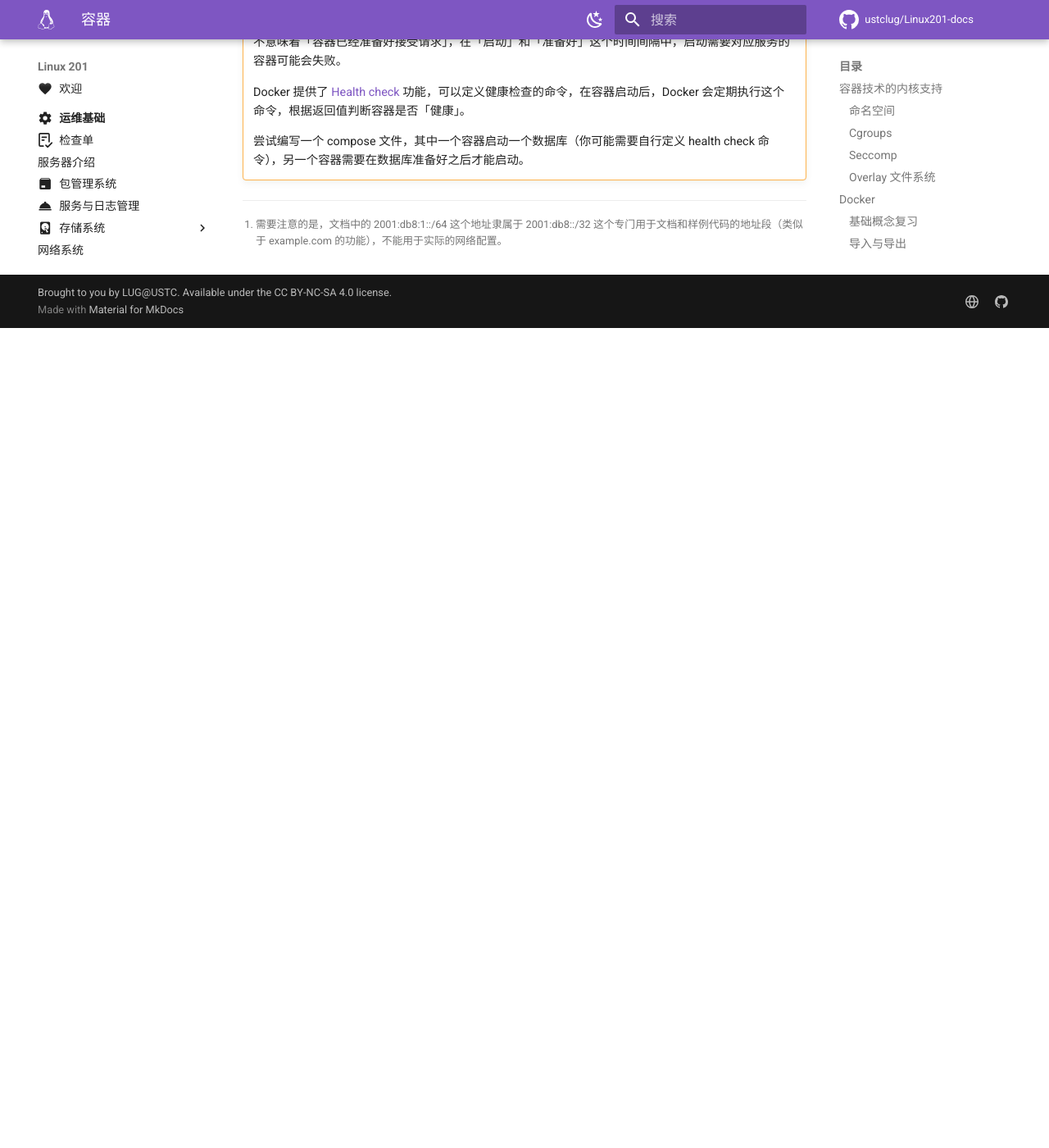
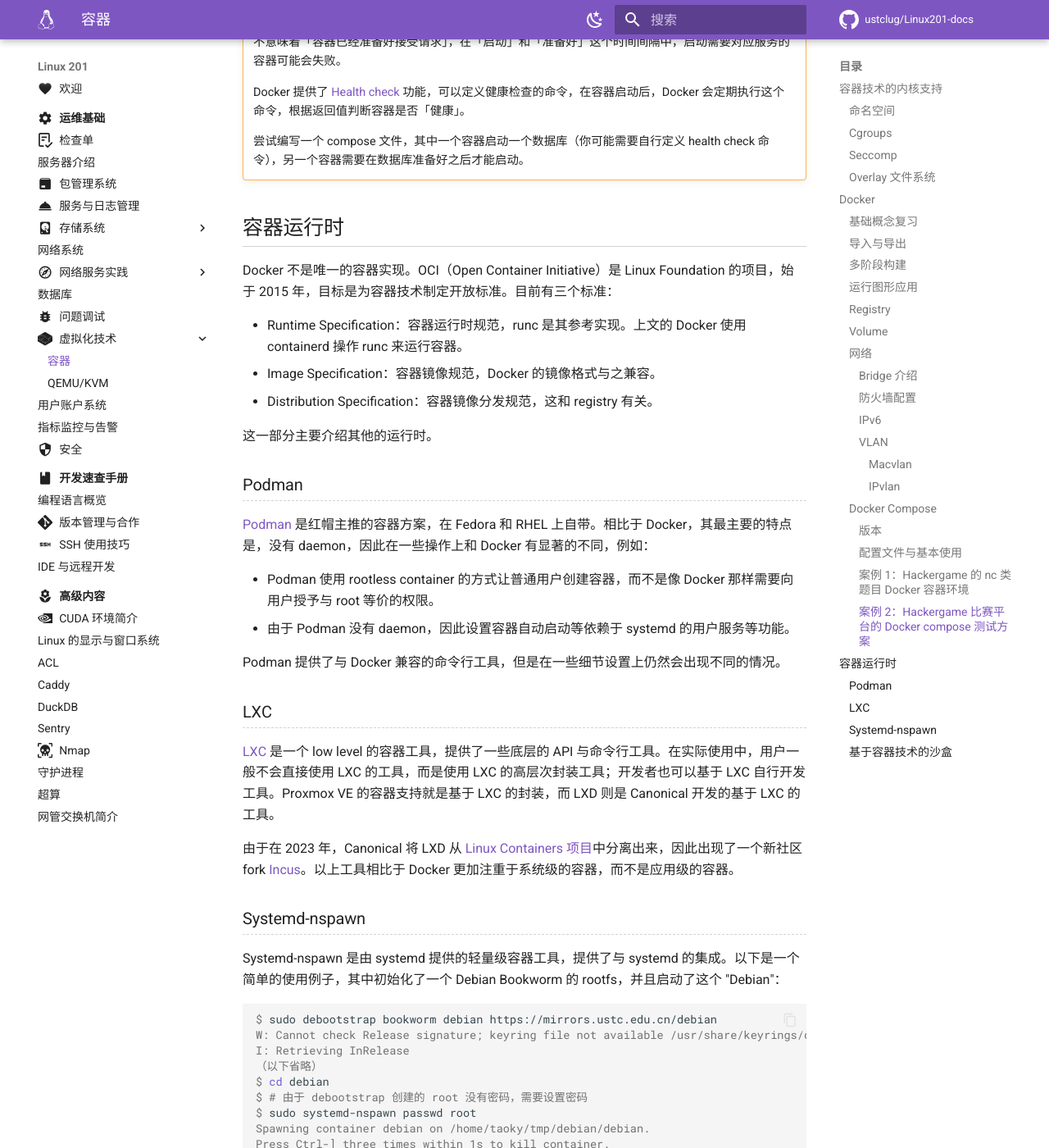
Before and after one commit to ustclug/Linux201-docs, an MkDocs documentation site: the page built from docs/ops/virtualization/container.md, in a window 1280 px wide and 1400 px high, scrolled down 29879 px. Shown: the whole window at 82% size. Built offline with MkDocs 1.6.1 and Material for MkDocs 9.7.7, drawn with Linux system fonts in a browser that asks for light colours; comment, search, counter and statistics services are not loaded; before the commit the page ends 30279 px from its top, so only the background shows below that; some of the changed text lies outside the part shown.

Commit message:
ops/virtualization: container runtime

````diff
--- a/docs/ops/virtualization/container.md
+++ b/docs/ops/virtualization/container.md
@@ -1489,4 +1489,65 @@
 
     尝试编写一个 compose 文件，其中一个容器启动一个数据库（你可能需要自行定义 health check 命令），另一个容器需要在数据库准备好之后才能启动。
 
+## 容器运行时 {#container-runtime}
+
+Docker 不是唯一的容器实现。OCI（Open Container Initiative）是 Linux Foundation 的项目，始于 2015 年，目标是为容器技术制定开放标准。目前有三个标准：
+
+- Runtime Specification：容器运行时规范，runc 是其参考实现。上文的 Docker 使用 containerd 操作 runc 来运行容器。
+- Image Specification：容器镜像规范，Docker 的镜像格式与之兼容。
+- Distribution Specification：容器镜像分发规范，这和 registry 有关。
+
+这一部分主要介绍其他的运行时。
+
+### Podman
+
+[Podman](https://podman.io/) 是红帽主推的容器方案，在 Fedora 和 RHEL 上自带。相比于 Docker，其最主要的特点是，没有 daemon，因此在一些操作上和 Docker 有显著的不同，例如：
+
+- Podman 使用 rootless container 的方式让普通用户创建容器，而不是像 Docker 那样需要向用户授予与 root 等价的权限。
+- 由于 Podman 没有 daemon，因此设置容器自动启动等依赖于 systemd 的用户服务等功能。
+
+Podman 提供了与 Docker 兼容的命令行工具，但是在一些细节设置上仍然会出现不同的情况。
+
+### LXC
+
+[LXC](https://linuxcontainers.org/lxc/introduction/) 是一个 low level 的容器工具，提供了一些底层的 API 与命令行工具。在实际使用中，用户一般不会直接使用 LXC 的工具，而是使用 LXC 的高层次封装工具；开发者也可以基于 LXC 自行开发工具。Proxmox VE 的容器支持就是基于 LXC 的封装，而 LXD 则是 Canonical 开发的基于 LXC 的工具。
+
+由于在 2023 年，Canonical 将 LXD 从 [Linux Containers 项目](https://linuxcontainers.org)中分离出来，因此出现了一个新社区 fork [Incus](https://linuxcontainers.org/incus/)。以上工具相比于 Docker 更加注重于系统级的容器，而不是应用级的容器。
+
+### Systemd-nspawn
+
+Systemd-nspawn 是由 systemd 提供的轻量级容器工具，提供了与 systemd 的集成。以下是一个简单的使用例子，其中初始化了一个 Debian Bookworm 的 rootfs，并且启动了这个 "Debian"：
+
+```console
+$ sudo debootstrap bookworm debian https://mirrors.ustc.edu.cn/debian
+W: Cannot check Release signature; keyring file not available /usr/share/keyrings/debian-archive-keyring.gpg
+I: Retrieving InRelease
+（以下省略）
+$ cd debian
+$ # 由于 debootstrap 创建的 root 没有密码，需要设置密码
+$ sudo systemd-nspawn passwd root
+Spawning container debian on /home/taoky/tmp/debian/debian.
+Press Ctrl-] three times within 1s to kill container.
+New password:
+Retype new password:
+passwd: password updated successfully
+Container debian exited successfully.
+$ # 引导容器
+$ sudo systemd-nspawn --boot .
+Spawning container debian on /home/taoky/tmp/debian/debian.
+Press Ctrl-] three times within 1s to kill container.
+systemd 252.22-1~deb12u1 running in system mode (+PAM +AUDIT +SELINUX +APPARMOR +IMA +SMACK +SECCOMP +GCRYPT -GNUTLS +OPENSSL +ACL +BLKID +CURL +ELFUTILS +FIDO2 +IDN2 -IDN +IPTC +KMOD +LIBCRYPTSETUP +LIBFDISK +PCRE2 -PWQUALITY +P11KIT +QRENCODE +TPM2 +BZIP2 +LZ4 +XZ +ZLIB +ZSTD -BPF_FRAMEWORK -XKBCOMMON +UTMP +SYSVINIT default-hierarchy=unified)
+Detected virtualization systemd-nspawn.
+Detected architecture x86-64.
+
+Welcome to Debian GNU/Linux 12 (bookworm)!
+（以下省略）
+```
+
+### 基于容器技术的沙盒 {#container-sandbox}
+
+以下介绍的「沙盒」不一定符合 OCI 标准，但是其也使用了与容器相同的内核技术。
+
+<!-- not fin -->
+
 [^ipv6-docaddr]: 需要注意的是，文档中的 2001:db8:1::/64 这个地址隶属于 2001:db8::/32 这个专门用于文档和样例代码的地址段（类似于 example.com 的功能），不能用于实际的网络配置。
````
